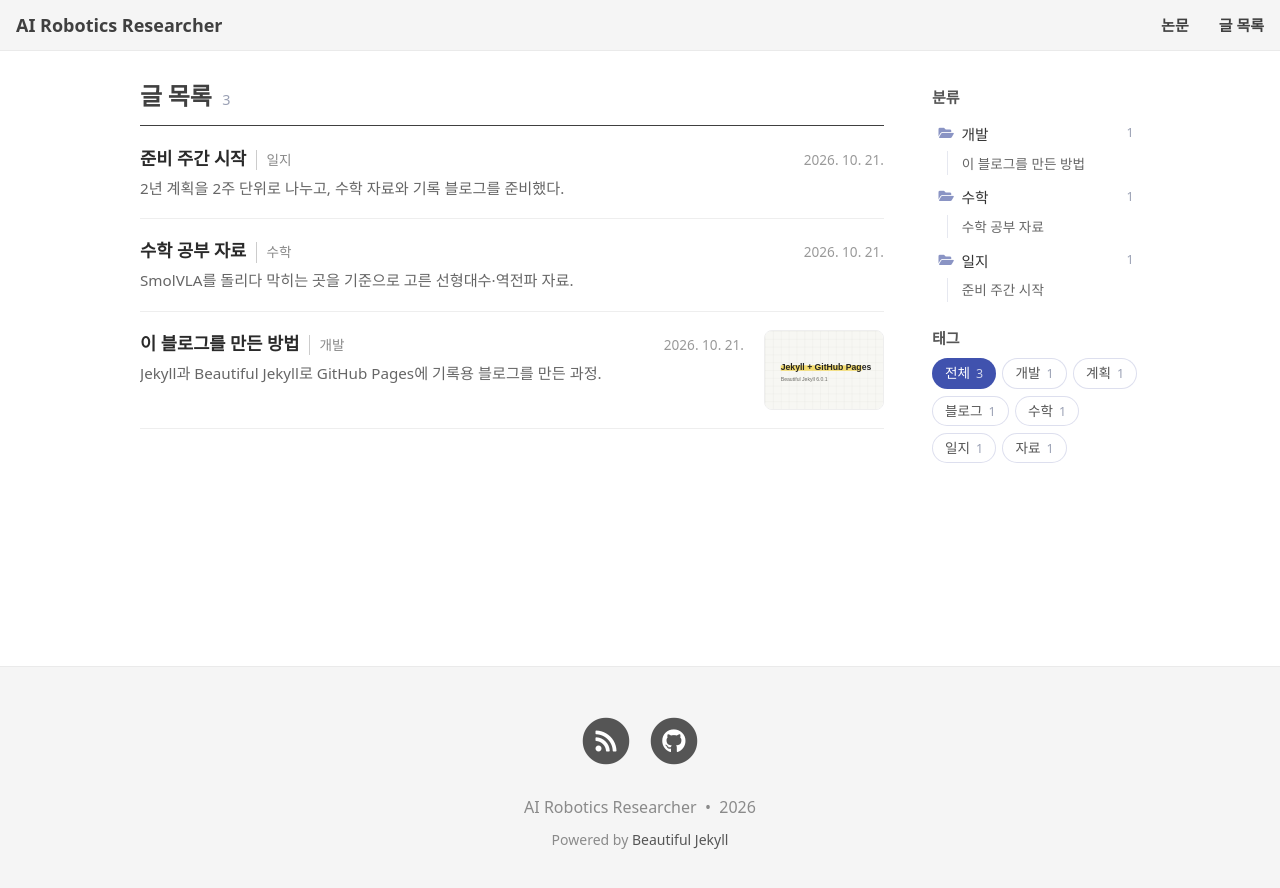
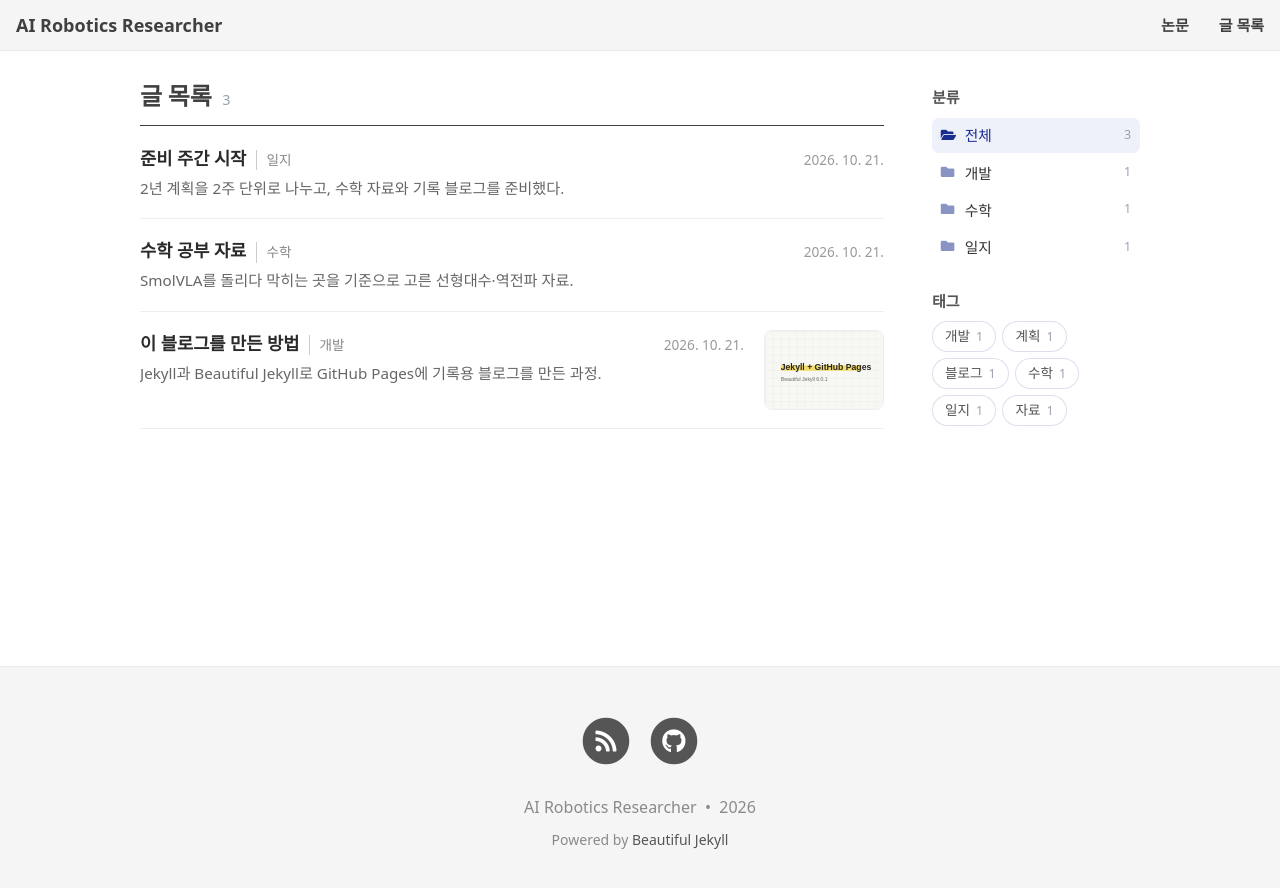
Before and after one commit to chanyee725/chanyee725, a Jekyll site: the page built from posts.html, in a window 1280 px wide. Shown: the top 888 px of the page. Built offline with Jekyll 4.4.1, drawn with Linux system fonts in a browser that asks for light colours; nearby versions of some CDN libraries; some web fonts are replaced.

Commit message:
feat: category folders filter the post list instead of listing posts
Co-Authored-By: Claude Opus 5.5 (1M context) <noreply@anthropic.com>

```diff
--- a/assets/css/custom.css
+++ b/assets/css/custom.css
@@ -548,68 +548,57 @@ body:has(.blog) .blog {
   padding-top: 2rem;
 }
 
-/* 사이드바 분류: 폴더처럼 접고 펴기. 펴면 폴더가 열린 아이콘으로 바뀐다 */
+/* 사이드바 분류: 폴더 이름과 글 수만. 고른 폴더는 열린 아이콘과 진한 바탕 */
 .folders {
+  display: flex;
+  flex-direction: column;
+  gap: 0.15rem;
   margin-bottom: 1.75rem;
 }
-.folders details {
-  margin-bottom: 0.15rem;
-}
-.folders summary {
+.folders .filter {
   display: flex;
   align-items: center;
-  gap: 0.45rem;
-  padding: 0.3rem 0.4rem;
-  border-radius: 6px;
-  list-style: none;
+  gap: 0.5rem;
+  width: 100%;
+  padding: 0.4rem 0.55rem;
+  border: 0;
+  border-radius: 7px;
+  background: transparent;
   font-size: 0.92rem;
   font-weight: 500;
   color: #333;
+  text-align: left;
   cursor: pointer;
 }
-.folders summary::-webkit-details-marker {
-  display: none;
-}
-.folders summary:hover {
+.folders .filter:hover {
   background: #f3f4f8;
 }
-.folders summary:focus-visible {
+.folders .filter:focus-visible {
   outline: 2px solid #1b2c8f;
   outline-offset: 1px;
 }
-.folders summary i {
+.folders .filter i {
   width: 1rem;
   font-size: 0.85rem;
   color: #8a94c4;
 }
-.folders summary span {
+.folders .filter span {
   margin-left: auto;
   font-size: 0.78rem;
   color: #9aa0b4;
 }
 .folders .folder-open,
-.folders details[open] .folder-closed {
+.folders .filter.is-active .folder-closed {
   display: none;
 }
-.folders details[open] .folder-open {
+.folders .filter.is-active .folder-open {
   display: inline-block;
 }
-.folders ul {
-  margin: 0.1rem 0 0.4rem 0.95rem;
-  padding: 0 0 0 0.85rem;
-  border-left: 1px solid #e6e8f0;
-  list-style: none;
+.folders .filter.is-active {
+  background: #eef0fa;
+  color: #1b2c8f;
 }
-.folders li {
-  padding: 0.15rem 0;
-  font-size: 0.85rem;
-  line-height: 1.4;
-}
-.folders li a {
-  color: #666;
-  text-decoration: none;
-}
-.folders li a:hover {
+.folders .filter.is-active i {
   color: #1b2c8f;
 }
 .blog-side h2.side-tags {
--- a/posts.html
+++ b/posts.html
@@ -18,7 +18,7 @@ show-avatar: false
 
     <ul class="blog-list">
       {% for post in site.posts %}
-      <li data-tags="|{{ post.tags | join: '|' }}|">
+      <li data-category="{{ post.category }}" data-tags="|{{ post.tags | join: '|' }}|">
         <a href="{{ post.url | relative_url }}">
           <div class="blog-text">
             <div class="blog-head">
@@ -39,48 +39,54 @@ show-avatar: false
 
   <aside class="blog-side" aria-label="분류와 태그">
     <h2>분류</h2>
-    <div class="folders">
+    <nav class="folders">
+      <button type="button" class="filter is-active" data-kind="all">
+        <i class="fas fa-folder-open folder-open" aria-hidden="true"></i><i class="fas fa-folder folder-closed" aria-hidden="true"></i>
+        전체 <span>{{ site.posts.size }}</span>
+      </button>
       {% for c in cat_list %}
-      <details open>
-        <summary>
-          <i class="fas fa-folder folder-closed" aria-hidden="true"></i>
-          <i class="fas fa-folder-open folder-open" aria-hidden="true"></i>
-          {{ c }} <span>{{ site.categories[c].size }}</span>
-        </summary>
-        <ul>
-          {% for post in site.categories[c] %}
-          <li><a href="{{ post.url | relative_url }}">{{ post.title }}</a></li>
-          {% endfor %}
-        </ul>
-      </details>
+      <button type="button" class="filter" data-kind="category" data-value="{{ c }}">
+        <i class="fas fa-folder-open folder-open" aria-hidden="true"></i><i class="fas fa-folder folder-closed" aria-hidden="true"></i>
+        {{ c }} <span>{{ site.categories[c].size }}</span>
+      </button>
       {% endfor %}
-    </div>
+    </nav>
 
     <h2 class="side-tags">태그</h2>
     <nav class="blog-filter">
-      <button type="button" class="is-active" data-tag="">전체 <span>{{ site.posts.size }}</span></button>
       {% for t in tag_list %}
-      <button type="button" data-tag="{{ t }}">{{ t }} <span>{{ site.tags[t].size }}</span></button>
+      <button type="button" class="filter" data-kind="tag" data-value="{{ t }}">{{ t }} <span>{{ site.tags[t].size }}</span></button>
       {% endfor %}
     </nav>
   </aside>
 </div>
 
 <script>
+  // 폴더(분류)나 태그를 하나 고르면 왼쪽 목록이 그 글만 남는다. 고른 것을 다시 누르면 전체로 돌아간다.
   (function () {
-    var buttons = document.querySelectorAll(".blog-filter button")
+    var filters = document.querySelectorAll(".blog-side .filter")
+    var all = document.querySelector('.blog-side .filter[data-kind="all"]')
     var items = document.querySelectorAll(".blog-list li")
     var count = document.getElementById("blog-count")
-    buttons.forEach(function (btn) {
+
+    function apply(btn) {
+      var kind = btn.dataset.kind
+      var value = btn.dataset.value
+      var shown = 0
+      filters.forEach(function (f) { f.classList.toggle("is-active", f === btn) })
+      items.forEach(function (li) {
+        var hit = kind === "all" ||
+          (kind === "category" && li.dataset.category === value) ||
+          (kind === "tag" && li.dataset.tags.indexOf("|" + value + "|") !== -1)
+        li.hidden = !hit
+        if (hit) shown++
+      })
+      count.textContent = shown
+    }
+
+    filters.forEach(function (btn) {
       btn.addEventListener("click", function () {
-        var tag = btn.dataset.tag
-        var shown = 0
-        buttons.forEach(function (b) { b.classList.toggle("is-active", b === btn) })
-        items.forEach(function (li) {
-          li.hidden = tag !== "" && li.dataset.tags.indexOf("|" + tag + "|") === -1
-          if (!li.hidden) shown++
-        })
-        count.textContent = shown
+        apply(btn.classList.contains("is-active") && btn !== all ? all : btn)
       })
     })
   })()
```
